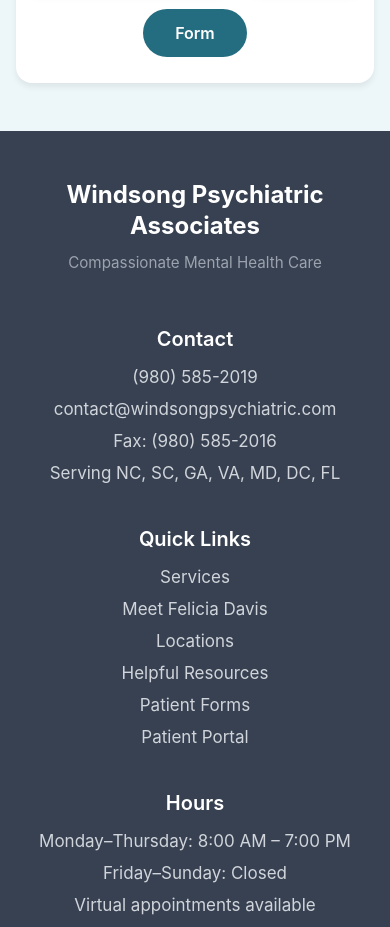
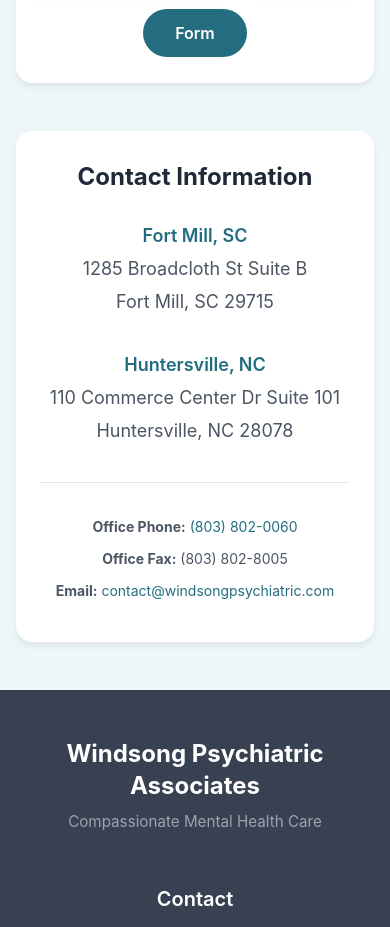
Before and after one commit to Brandi-Kinard/windsong-psychiatric, a React (Vite) app: page /patient-forms in a window 390 px wide. Shown: the part 840-1767 px from the top of the page. Built offline with nearby package versions, Linux system fonts and the light colour scheme.

Commit message:
Add contact information section to Patient Forms page
- Add Fort Mill, SC and Huntersville, NC office addresses
- Include office phone, fax, and email contact details
- Style contact section with responsive grid layout

```diff
--- a/src/components/PatientForms.css
+++ b/src/components/PatientForms.css
@@ -125,3 +125,96 @@
     font-size: 1.125rem;
   }
 }
+
+/* Contact Information Section */
+.contact-info-section {
+  margin-top: 4rem;
+  padding: 3rem;
+  background-color: white;
+  border-radius: 16px;
+  box-shadow: 0 4px 6px rgba(0, 0, 0, 0.07);
+  max-width: 1000px;
+  margin-left: auto;
+  margin-right: auto;
+}
+
+.contact-info-section h2 {
+  font-size: 2rem;
+  font-weight: 700;
+  color: #1f2937;
+  text-align: center;
+  margin-bottom: 2rem;
+}
+
+.contact-info-grid {
+  display: grid;
+  grid-template-columns: repeat(2, 1fr);
+  gap: 3rem;
+  margin-bottom: 2rem;
+}
+
+.contact-location h3 {
+  font-size: 1.25rem;
+  font-weight: 600;
+  color: #246D80;
+  margin-bottom: 0.5rem;
+}
+
+.contact-location p {
+  color: #4b5563;
+  line-height: 1.6;
+  margin: 0.25rem 0;
+}
+
+.contact-details {
+  text-align: center;
+  padding-top: 2rem;
+  border-top: 1px solid #e5e7eb;
+}
+
+.contact-details p {
+  color: #4b5563;
+  margin: 0.5rem 0;
+  font-size: 1rem;
+}
+
+.contact-details a {
+  color: #246D80;
+  text-decoration: none;
+  transition: color 0.2s ease;
+}
+
+.contact-details a:hover {
+  color: #006B6B;
+  text-decoration: underline;
+}
+
+/* Responsive Contact Info */
+@media (max-width: 768px) {
+  .contact-info-section {
+    padding: 2rem 1.5rem;
+    margin-top: 3rem;
+  }
+
+  .contact-info-section h2 {
+    font-size: 1.5rem;
+  }
+
+  .contact-info-grid {
+    grid-template-columns: 1fr;
+    gap: 2rem;
+    text-align: center;
+  }
+
+  .contact-location h3 {
+    font-size: 1.125rem;
+  }
+
+  .contact-details {
+    padding-top: 1.5rem;
+  }
+
+  .contact-details p {
+    font-size: 0.875rem;
+  }
+}
--- a/src/components/PatientForms.jsx
+++ b/src/components/PatientForms.jsx
@@ -92,6 +92,27 @@ const PatientForms = () => {
             </div>
           ))}
         </div>
+
+        <div className="contact-info-section">
+          <h2>Contact Information</h2>
+          <div className="contact-info-grid">
+            <div className="contact-location">
+              <h3>Fort Mill, SC</h3>
+              <p>1285 Broadcloth St Suite B</p>
+              <p>Fort Mill, SC 29715</p>
+            </div>
+            <div className="contact-location">
+              <h3>Huntersville, NC</h3>
+              <p>110 Commerce Center Dr Suite 101</p>
+              <p>Huntersville, NC 28078</p>
+            </div>
+          </div>
+          <div className="contact-details">
+            <p><strong>Office Phone:</strong> <a href="tel:8038020060">(803) 802-0060</a></p>
+            <p><strong>Office Fax:</strong> (803) 802-8005</p>
+            <p><strong>Email:</strong> <a href="mailto:contact@windsongpsychiatric.com">contact@windsongpsychiatric.com</a></p>
+          </div>
+        </div>
       </div>
     </div>
   );
```
